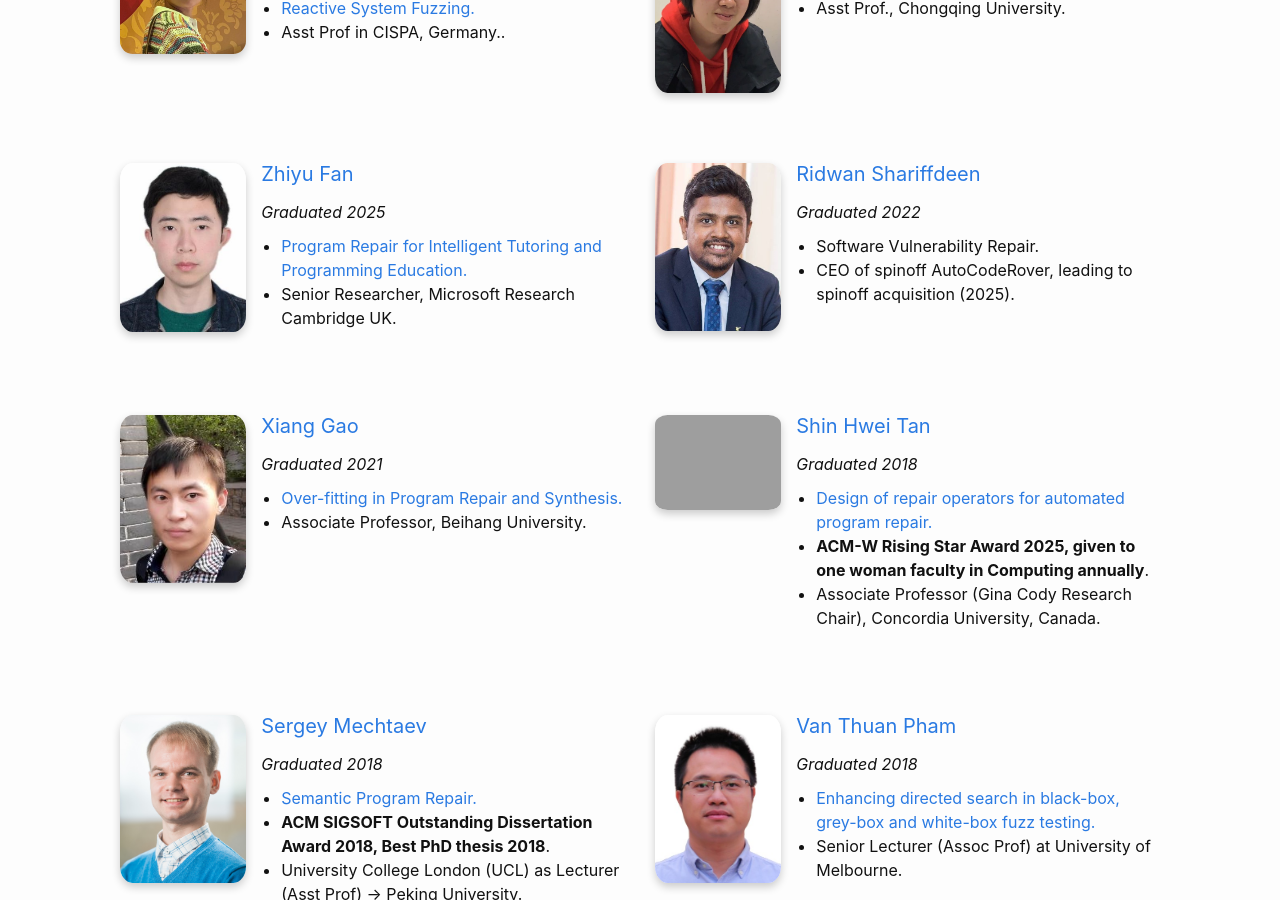
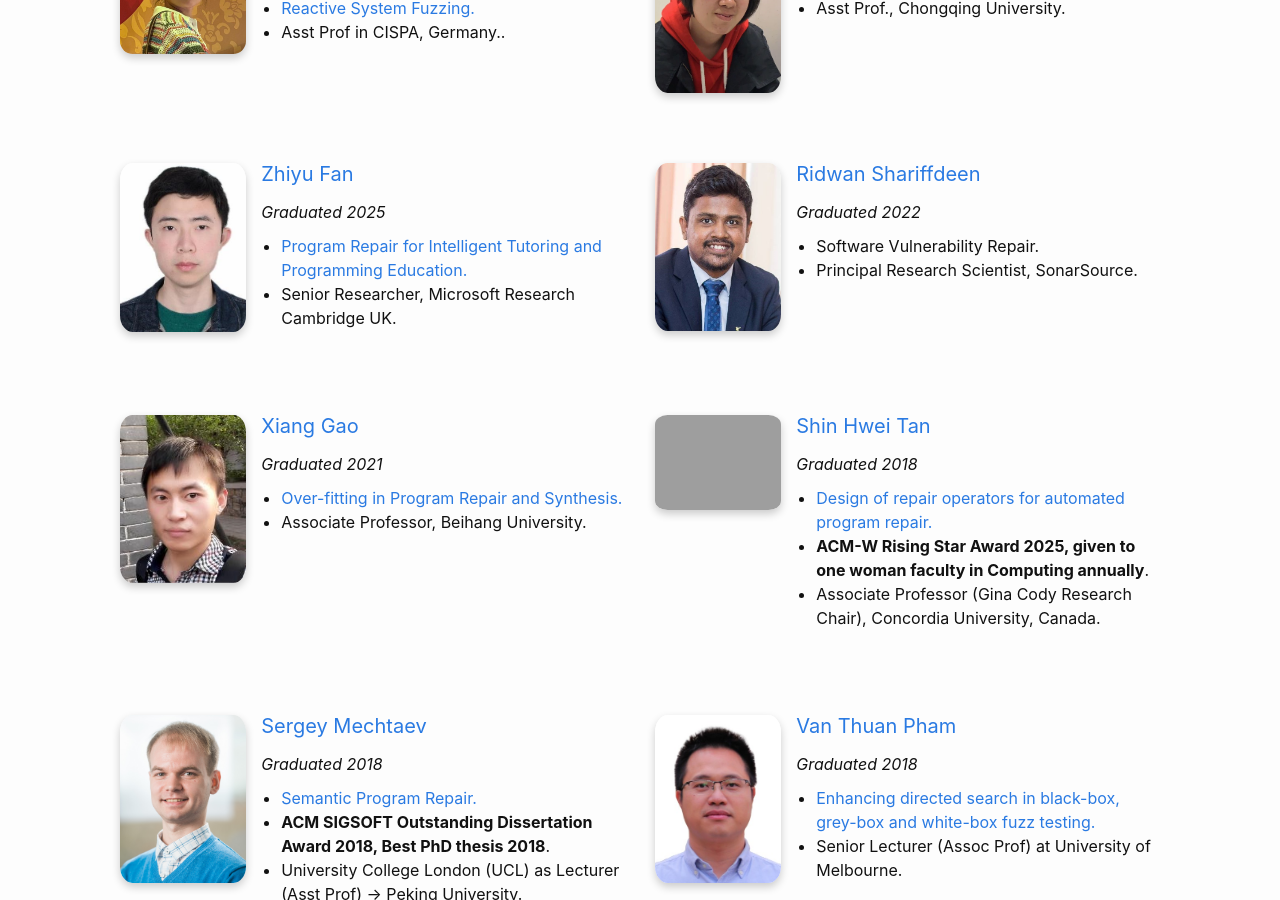
Before and after one commit to nus-tss/nus-tss.github.io, a Jekyll site: the page built from _pages/team.md, in a window 1280 px wide and 900 px high, scrolled down 2570 px. Built offline with Jekyll 4.4.1, drawn with Linux system fonts in a browser that asks for light colours; nearby versions of some CDN libraries.

Commit message:
Update phd-alumni.yml

```diff
--- a/_data/team/phd-alumni.yml
+++ b/_data/team/phd-alumni.yml
@@ -27,7 +27,7 @@
   photo: ridwan.jpg
   graduated: 2022
   thesis-title: Software Vulnerability Repair
-  next: CEO of spinoff AutoCodeRover, leading to spinoff acquisition (2025)
+  next: Principal Research Scientist, SonarSource
   website: https://rshariffdeen.com/
 
 
```
